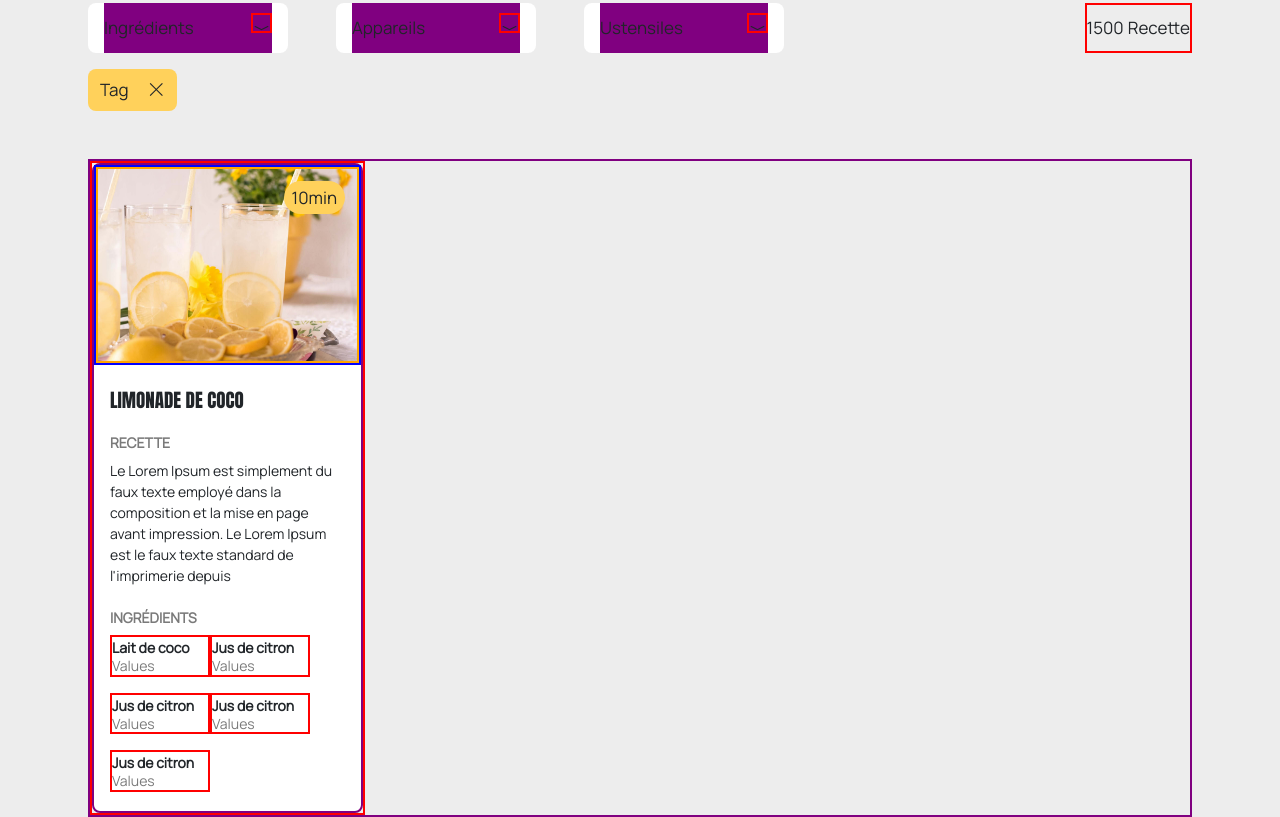
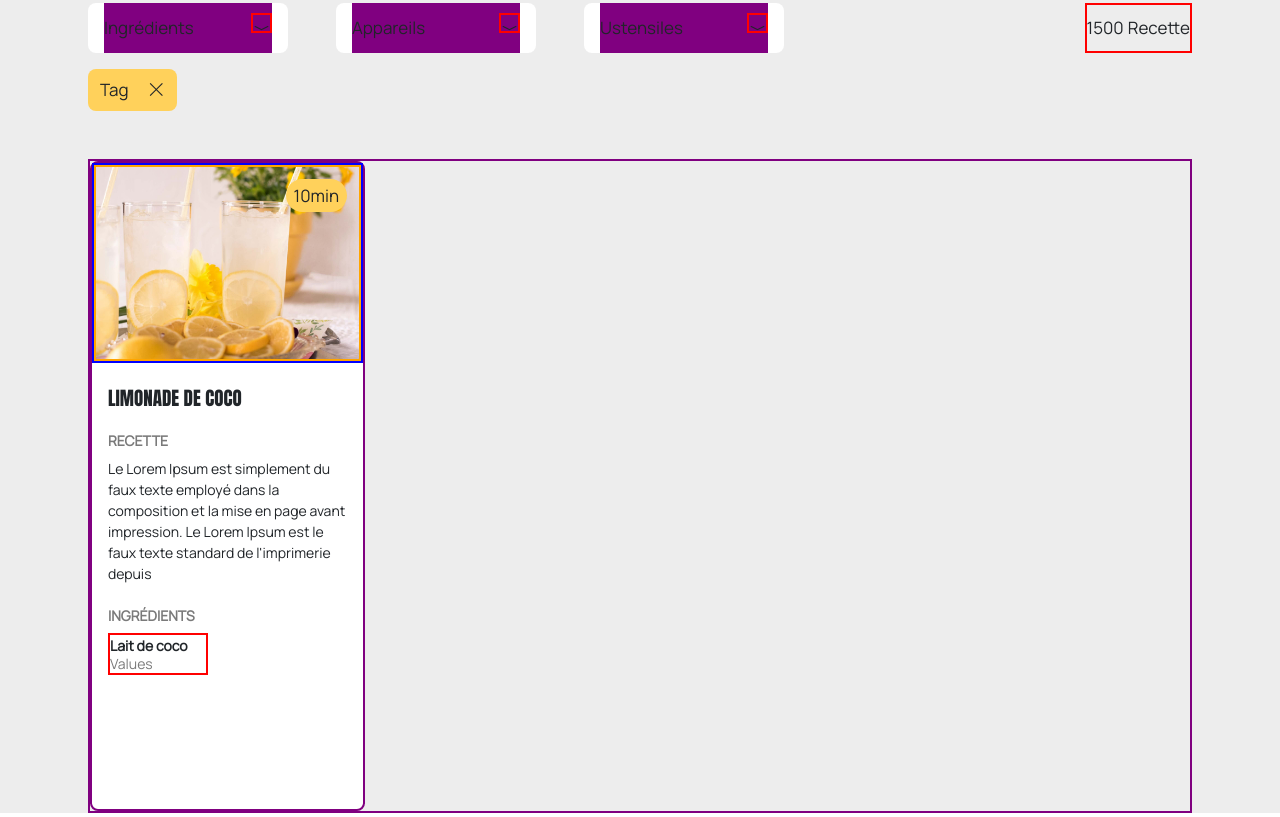
Before and after one commit to matthieuClio/LesPetitsPlats, a website: page index.html in a window 1280 px wide. Shown: the part 721-1538 px from the top of the page. Drawn offline with nearby package versions, Linux system fonts and the light colour scheme.

Commit message:
Feat : update component dataFactory.

```diff
--- a/index.html
+++ b/index.html
@@ -169,9 +169,11 @@
                 </div>
 
                 <!-- Receipts details -->
-                <div class="row mt-5 justify-content-between flex-wrap" style="border: 2px solid purple;">
+                <div class="row mt-5 justify-content-between flex-wrap" style="border: 2px solid purple;" id="row-receipts">
                     <!-- Receipt component -->
-                    <div class="col-3 no-padding" style="border: 2px solid red;">
+                    <!-- Generete in Js -->
+
+                    <!-- <div class="col-3 no-padding">
                         <div class="receipt-comp rounded-3 position-relative">
                             <figure class="receipt-comp__figure">
                                 <img src="./public/assets/photos/Recette01.jpg" alt="Recette" class="receipt-comp__figure__image">
@@ -181,7 +183,6 @@
                                 10min
                             </span>
 
-                            <!-- Receipt info -->
                             <div class="receipt-comp__info ps-3 pe-3">
                                 <h3 class="mt-4">
                                     LIMONADE DE COCO
@@ -227,7 +228,7 @@
                                         </h4>
                                     </span>
 
-                                    <span class="receipt-comp__info__details font-size-13 d-flex flex-column fw-bold">
+                                    <span class="receipt-comp__info__details font-size-13 d-flex flex-column fw-bold mb-3">
                                         Jus de citron
                                         <h4 class="receipt-comp__info__h4">
                                             Values
@@ -236,7 +237,7 @@
                                 </div>
                             </div>
                         </div>
-                    </div>
+                    </div> -->
                     <!-- End receipt component -->
                 </div>
                 <!-- End Receipts details -->
--- a/js/app.js
+++ b/js/app.js
@@ -9,7 +9,7 @@ class App {
         this.dataFactory = new DataFactory()
 
         // Main search
-        this.search = new PrimarySearch()
+        this.primarySearch = new PrimarySearch()
     }
 
     displayData() {
@@ -18,7 +18,7 @@ class App {
 
     mainSearch() {
         // console.log(this.search.searchInputText)
-        this.search.handleChange()
+        this.primarySearch.handleChange()
     }
 }
 
--- a/js/components/dataFactory.js
+++ b/js/components/dataFactory.js
@@ -1,8 +1,61 @@
 class DataFactory {
     constructor() {
+        // Dom elements
+        this.rowReceipt = document.getElementById('row-receipts')
+        this.colReceipt = document.createElement('div')
+        this.containerReceipt = document.createElement('div')
+        this.figureReceipt = document.createElement('figure')
+        this.imgReceipt = document.createElement('img')
+        this.timeReceipt = document.createElement('span')
+        this.infoReceipt = document.createElement('div')
+        this.h3Receipt = document.createElement('h3')
+        this.h4Receipt = document.createElement('h4')
+        this.descriptionReceipt = document.createElement('p')
+        this.h4SecondaryReceipt = document.createElement('h4')
+        this.ingredientsReceipt = document.createElement('div')
+        this.infoDetailsReceipt = document.createElement('span')
+        this.infoDetailsH4Receipt = document.createElement('h4')
     }
 
     display(data) {
-        console.log(data)
+        this.colReceipt.setAttribute('class', 'col-3 no-padding')
+        this.containerReceipt.setAttribute('class', 'receipt-comp rounded-3 position-relative')
+        this.figureReceipt.setAttribute('class', 'receipt-comp__figure')
+        this.imgReceipt.setAttribute('class', 'receipt-comp__figure__image')
+        this.timeReceipt.setAttribute('class', 'receipt-comp__time position-absolute mt-3 me-3 rounded-5 pt-1 pb-1 ps-2 pe-2')
+        this.infoReceipt.setAttribute('class', 'receipt-comp__info ps-3 pe-3')
+        this.h3Receipt.setAttribute('class', 'mt-4')
+        this.h4Receipt.setAttribute('class', 'receipt-comp__info__h4 fw-bold mt-4 mb-2')
+        this.descriptionReceipt.setAttribute('class', 'font-size-13')
+        this.h4SecondaryReceipt.setAttribute('class', 'receipt-comp__info__h4 fw-bold mt-4 mb-2')
+        this.ingredientsReceipt.setAttribute('class', 'd-flex flex-wrap')
+        this.infoDetailsReceipt.setAttribute('class', 'receipt-comp__info__details font-size-13 d-flex flex-column fw-bold mb-3')
+        this.infoDetailsH4Receipt.setAttribute('class', 'receipt-comp__info__h4')
+
+        this.imgReceipt.src = './public/assets/photos/Recette01.jpg'
+        this.timeReceipt.textContent = '10min'
+        this.h3Receipt.textContent = 'LIMONADE DE COCO'
+        this.h4Receipt.textContent = 'RECETTE'
+        this.descriptionReceipt.textContent = `Le Lorem Ipsum est simplement du faux texte employé dans la composition et la mise en page avant impression.
+        Le Lorem Ipsum est le faux texte standard de l'imprimerie depuis`
+        this.h4SecondaryReceipt.textContent = 'INGRÉDIENTS'
+        this.infoDetailsReceipt.textContent = 'Lait de coco'
+        this.infoDetailsH4Receipt.textContent = 'Values'
+
+        this.rowReceipt.appendChild(this.colReceipt)
+        this.colReceipt.appendChild(this.containerReceipt)
+        this.containerReceipt.appendChild(this.figureReceipt)
+        this.figureReceipt.appendChild(this.imgReceipt)
+        this.containerReceipt.appendChild(this.timeReceipt)
+        this.containerReceipt.appendChild(this.infoReceipt)
+        this.infoReceipt.appendChild(this.h3Receipt)
+        this.infoReceipt.appendChild(this.h4Receipt)
+        this.infoReceipt.appendChild(this.descriptionReceipt)
+        this.infoReceipt.appendChild(this.h4SecondaryReceipt)
+        this.infoReceipt.appendChild(this.ingredientsReceipt)
+        this.ingredientsReceipt.appendChild(this.infoDetailsReceipt)
+        this.infoDetailsReceipt.appendChild(this.infoDetailsH4Receipt)
+
+        // console.log(data)
     }
 }
--- a/js/components/primarySearch.js
+++ b/js/components/primarySearch.js
@@ -5,16 +5,17 @@ class PrimarySearch {
     }
 
     handleChange() {
-
-
         this.searchInputText.addEventListener('keyup', (event) => {
+            // Start the search after 3 characters
+            if(this.searchInputText.value.length > 2) {
+                console.log(this.searchInputText.value)
+            }
             // var name = event.key;
             // var code = event.code;
             // console.log(name)
             // console.log(code)
 
             // console.log(event)
-            console.log(this.searchInputText.value)
         })
     }
 
```
